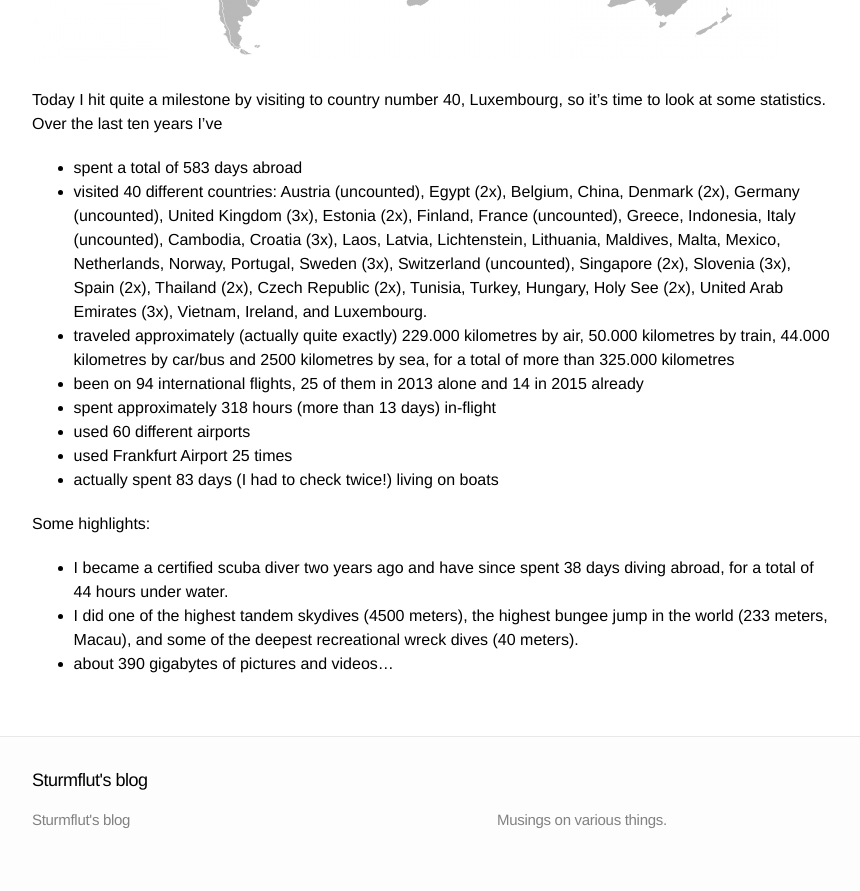
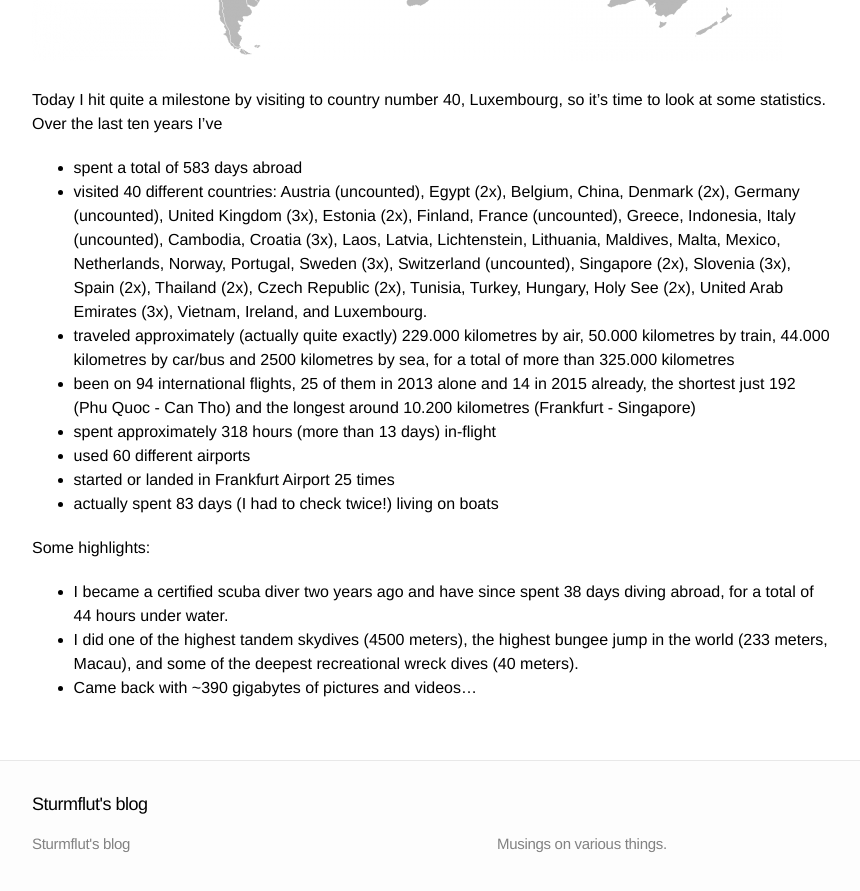
Before and after one commit to Sturmflut/sturmflut.github.io, a Jekyll site: the page built from _posts/2015-06-12-a-dream-in-numbers.markdown, in a window 1280 px wide and 900 px high, scrolled down 678 px. Shown: the top 891 px of the window, without its empty margins (208-1068 px from the left). Built offline with Jekyll 4.4.1, drawn with Linux system fonts in a browser that asks for light colours.

Commit message:
Additions

```diff
--- a/_posts/2015-06-12-a-dream-in-numbers.markdown
+++ b/_posts/2015-06-12-a-dream-in-numbers.markdown
@@ -19,13 +19,13 @@ Today I hit quite a milestone by visiting to country number 40, Luxembourg, so i
 
 * traveled approximately (actually quite exactly) 229.000 kilometres by air, 50.000 kilometres by train, 44.000 kilometres by car/bus and 2500 kilometres by sea, for a total of more than 325.000 kilometres
 
-* been on 94 international flights, 25 of them in 2013 alone and 14 in 2015 already
+* been on 94 international flights, 25 of them in 2013 alone and 14 in 2015 already, the shortest just 192 (Phu Quoc - Can Tho) and the longest around 10.200 kilometres (Frankfurt - Singapore)
 
 * spent approximately 318 hours (more than 13 days) in-flight
 
 * used 60 different airports
 
-* used Frankfurt Airport 25 times
+* started or landed in Frankfurt Airport 25 times
 
 * actually spent 83 days (I had to check twice!) living on boats
 
@@ -35,4 +35,4 @@ Some highlights:
 
 * I did one of the highest tandem skydives (4500 meters), the highest bungee jump in the world (233 meters, Macau), and some of the deepest recreational wreck dives (40 meters).
 
-* about 390 gigabytes of pictures and videos...
+* Came back with ~390 gigabytes of pictures and videos...
```
